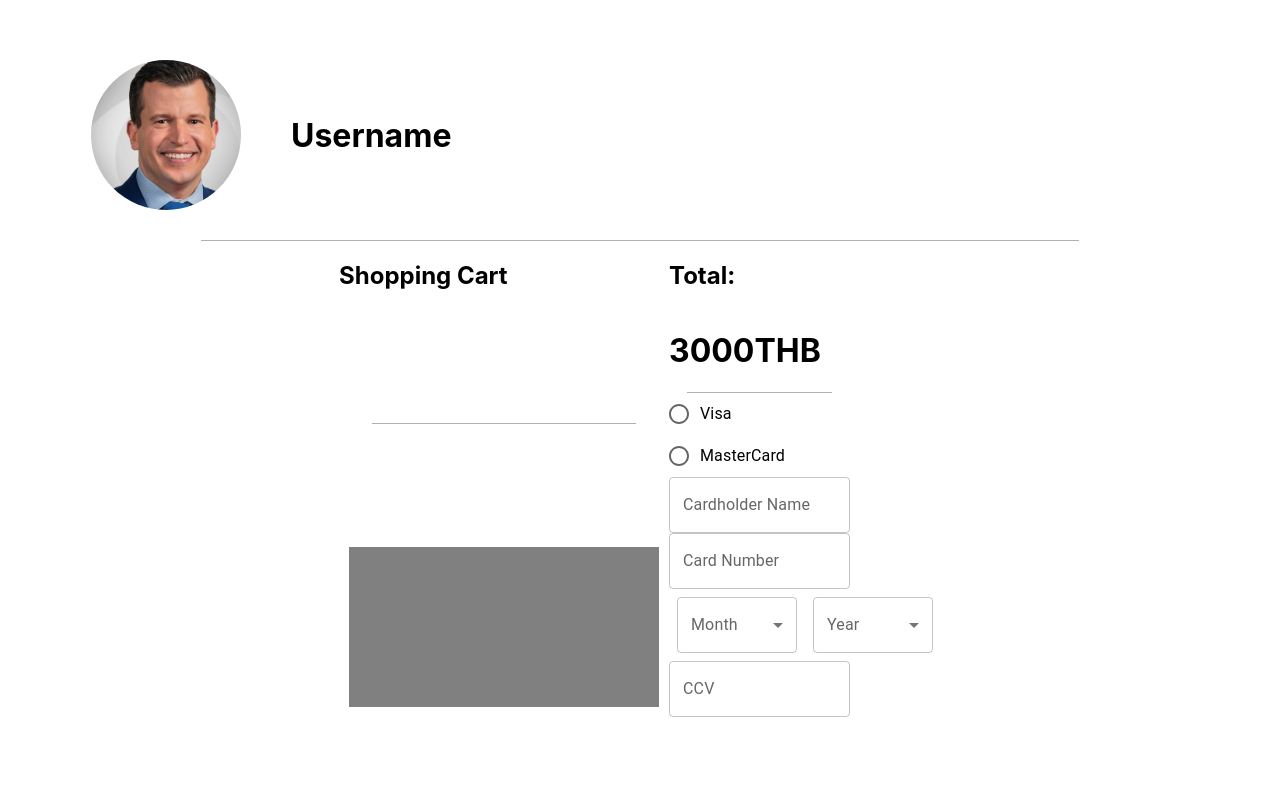
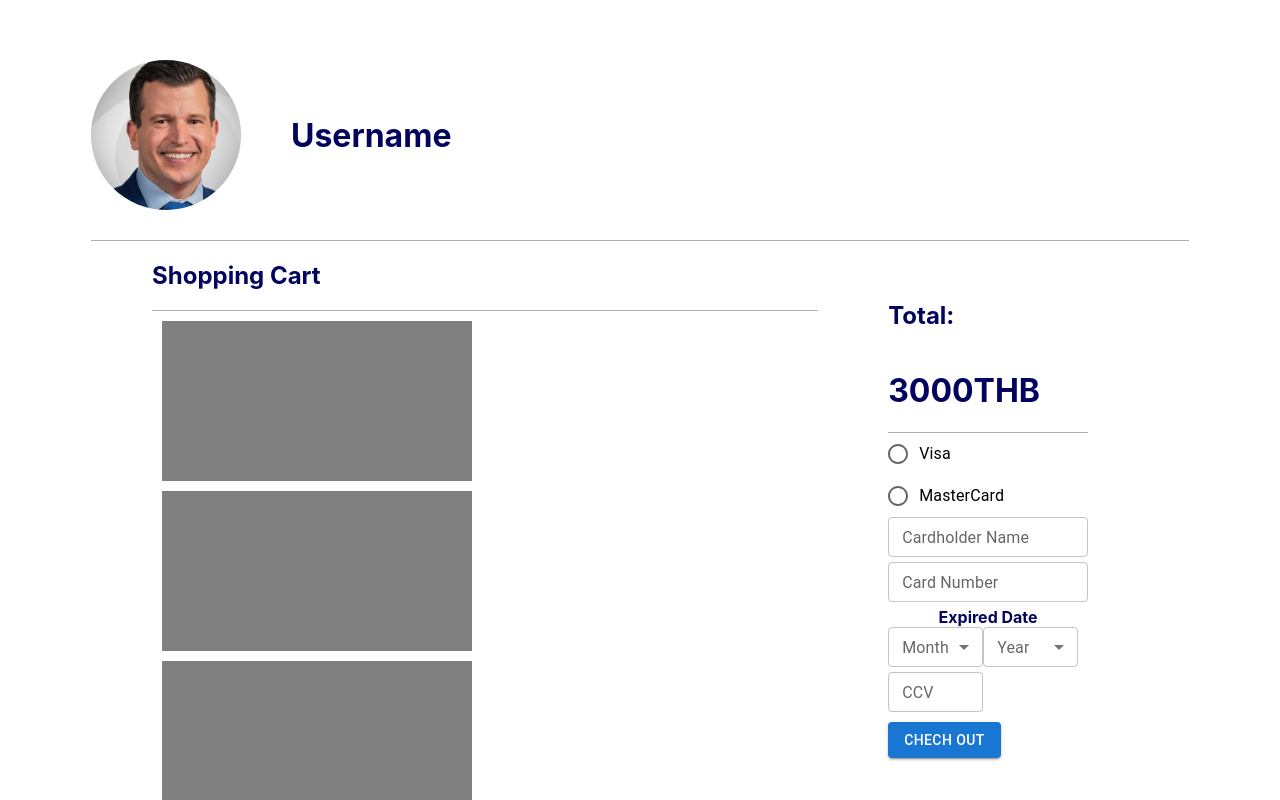
Before and after one commit to Sorawit-Kwanmuk/group-project-front-end, a React (Create React App) app: page / in a window 1280 px wide. Shown: the top 800 px of the page. Built offline with nearby package versions, Linux system fonts and the light colour scheme.

Commit message:
button submit form ยังพังอยู่

```diff
--- a/src/components/ShoppingCart/ShoppingCart.js
+++ b/src/components/ShoppingCart/ShoppingCart.js
@@ -1,7 +1,11 @@
 import './styleShoppingCart.css';
 import Avatar from '@mui/material/Avatar';
 import John from '../../public/images/john.jpg';
-import { imageConfig } from './muiConfig';
+import {
+  imageConfig,
+  FormControlConfig,
+  FormShortControlConfig,
+} from './muiConfig';
 import { useState } from 'react';
 import Radio from '@mui/material/Radio';
 import RadioGroup from '@mui/material/RadioGroup';
@@ -11,17 +15,25 @@ import InputLabel from '@mui/material/InputLabel';
 import Select from '@mui/material/Select';
 import { TextField } from '@mui/material';
 import MenuItem from '@mui/material/MenuItem';
-import FormHelperText from '@mui/material/FormHelperText';
+import Button from '@mui/material/Button';
 
 function ShoppingCart() {
   const [image, setImage] = useState({ profileImage: '' });
   const [payment, setPayment] = useState('Visa');
-  const [value, setValue] = useState(new Date());
   const [month, setMonth] = useState('');
   const [year, setYear] = useState('');
+  const [cardHolderName, setCardHolderName] = useState('');
+  const [cardNumber, setCardNumber] = useState('');
+  const [ccv, setCcv] = useState('');
 
-  const handleChange = event => {
-    setPayment(event.target.value);
+  const handleSubmitPayment = event => {
+    event.preventDefault();
+    console.log('payment: ', payment);
+    console.log('month: ', month);
+    console.log('year: ', year);
+    console.log('cardHolderName: ', cardHolderName);
+    console.log('cardNumber: ', cardNumber);
+    console.log('ccv: ', ccv);
   };
 
   return (
@@ -49,6 +61,10 @@ function ShoppingCart() {
             </div>
             <div className='grayLine'></div>
             <div className='MockUpCourseCard'></div>
+            <div className='MockUpCourseCard'></div>
+            <div className='MockUpCourseCard'></div>
+            <div className='MockUpCourseCard'></div>
+            <div className='MockUpCourseCard'></div>
           </div>
           <div className='inputPayment'>
             <div className='inputPaymentCalculate'>
@@ -60,12 +76,12 @@ function ShoppingCart() {
               <div className='grayLine'></div>
             </div>
             <div className='divFormAddPayment'>
-              <form>
+              <form className='formPayment' onChange={handleSubmitPayment}>
                 <div className='divPaymentRadio'>
                   <RadioGroup
                     name='controlled-radio-buttons-group'
                     value={payment}
-                    onChange={handleChange}>
+                    onChange={e => setPayment(e.target.value)}>
                     <FormControlLabel
                       value='visa'
                       control={<Radio />}
@@ -83,16 +99,31 @@ function ShoppingCart() {
                     id='outlined-basic'
                     label='Cardholder Name'
                     variant='outlined'
+                    size='small'
+                    sx={FormControlConfig}
+                    value={cardHolderName}
+                    onChange={e => setCardHolderName(e.target.value)}
                   />
                   <TextField
                     id='outlined-basic'
                     label='Card Number'
                     variant='outlined'
+                    size='small'
+                    sx={FormControlConfig}
+                    value={cardNumber}
+                    onChange={e => setCardNumber(e.target.value)}
                   />
                 </div>
-
+                <div className='divExpiredDateController'>
+                  <h4 className='ExpiredDateH4'>Expired Date</h4>
                   <div className='ExpiredDateController'>
-                  <FormControl sx={{ m: 1, minWidth: 120 }}>
+                    <FormControl
+                      size='small'
+                      sx={{
+                        marginLeft: '0px',
+                        marginBottom: '5px',
+                        minWidth: 95,
+                      }}>
                       <InputLabel id='demo-simple-select-helper-label'>
                         Month
                       </InputLabel>
@@ -120,8 +151,10 @@ function ShoppingCart() {
                         <MenuItem value={'11'}>11</MenuItem>
                         <MenuItem value={'12'}>12</MenuItem>
                       </Select>
-                  </FormControl>{' '}
-                  <FormControl sx={{ m: 1, minWidth: 120 }}>
+                    </FormControl>
+                    <FormControl
+                      size='small'
+                      sx={{ marginBottom: '5px', minWidth: 95 }}>
                       <InputLabel id='demo-simple-select-helper-label'>
                         Year
                       </InputLabel>
@@ -136,22 +169,41 @@ function ShoppingCart() {
                         <MenuItem value=''>
                           <em>00</em>
                         </MenuItem>
-                      <MenuItem value={'01'}>01</MenuItem>
-                      <MenuItem value={'02'}>02</MenuItem>
-                      <MenuItem value={'03'}>03</MenuItem>
-                      <MenuItem value={'04'}>04</MenuItem>
-                      <MenuItem value={'05'}>05</MenuItem>
-                      <MenuItem value={'06'}>06</MenuItem>
-                      <MenuItem value={'07'}>07</MenuItem>
-                      <MenuItem value={'08'}>08</MenuItem>
-                      <MenuItem value={'09'}>09</MenuItem>
-                      <MenuItem value={'10'}>10</MenuItem>
-                      <MenuItem value={'11'}>11</MenuItem>
-                      <MenuItem value={'12'}>12</MenuItem>
+                        <MenuItem value={'2021'}>2021</MenuItem>
+                        <MenuItem value={'2022'}>2022</MenuItem>
+                        <MenuItem value={'2023'}>2023</MenuItem>
+                        <MenuItem value={'2024'}>2024</MenuItem>
+                        <MenuItem value={'2025'}>2025</MenuItem>
+                        <MenuItem value={'2026'}>2026</MenuItem>
+                        <MenuItem value={'2027'}>2027</MenuItem>
+                        <MenuItem value={'2028'}>2028</MenuItem>
+                        <MenuItem value={'2029'}>2029</MenuItem>
+                        <MenuItem value={'2030'}>2030</MenuItem>
                       </Select>
                     </FormControl>
                   </div>
-                <TextField id='outlined-basic' label='CCV' variant='outlined' />
+                </div>
+                <div className='TextFieldCCV'>
+                  <TextField
+                    id='outlined-basic'
+                    label='CCV'
+                    variant='outlined'
+                    size='small'
+                    sx={FormShortControlConfig}
+                    value={ccv}
+                    onChange={e => setCcv(e.target.value)}
+                  />
+                </div>
+                <div className='paymentButton'>
+                  <Button
+                    variant='contained'
+                    type='submit'
+                    sx={{
+                      marginTop: '10px',
+                    }}>
+                    Chech Out
+                  </Button>
+                </div>
               </form>
             </div>
           </div>
--- a/src/components/ShoppingCart/muiConfig.js
+++ b/src/components/ShoppingCart/muiConfig.js
@@ -5,4 +5,16 @@ const imageConfig = {
 const ToggleButtonConfig = {
   width: '200px',
 };
-export { imageConfig, ToggleButtonConfig };
+const FormControlConfig = {
+  width: '100%',
+  marginBottom: '5px',
+};
+const FormShortControlConfig = {
+  width: '95px',
+};
+export {
+  imageConfig,
+  ToggleButtonConfig,
+  FormControlConfig,
+  FormShortControlConfig,
+};
--- a/src/components/ShoppingCart/styleShoppingCart.css
+++ b/src/components/ShoppingCart/styleShoppingCart.css
@@ -6,6 +6,7 @@
     align-items: center;
     margin: 30px;
     width: 100%;
+    color: #03045E;
 
 }
 
@@ -29,9 +30,9 @@
 }
 
 .grayLine {
-    margin: auto;
+    margin: 0 auto;
     background-color: rgb(179, 176, 176);
-    width: 80%;
+    width: 100%;
     height: 1px;
 }
 
@@ -76,20 +77,29 @@
 
 }
 
+.inputPayment {
+
+    width: 100%;
+    padding: 40px;
+}
+
 .shoppingCartBottom {
     display: flex;
     flex-direction: row;
+    width: 80%;
 }
 
 .CoursesInCart {
-    display: flex;
     flex-direction: column;
     justify-content: center;
+    align-items: top;
+    width: 100%;
 }
 
 .CoursesInCartHeader {
     display: flex;
     flex-direction: row;
+    color: #03045E;
 
 }
 
@@ -102,7 +112,13 @@
 
 .inputPaymentCalculate {
     display: flex;
-    flex-direction: column
+    flex-direction: column;
+    color: #03045E;
+}
+
+.inputPaymentCalculate>h2,
+h1 {
+    color: #03045E;
 }
 
 .inputPaymentCalculateAmount {
@@ -122,14 +138,42 @@
 }
 
 .inputPayment {
-    width: 30%
+    width: 30%;
+    margin-left: 30px;
 }
 
 .ExpiredDateController {
     display: flex;
     flex-direction: row;
-    justify-content: space-between;
     align-items: center;
     width: 100%;
 
 }
+
+.ExpiredDateH4 {
+    margin: 0 auto;
+    justify-content: center;
+    text-align: center;
+    color: #03045E;
+}
+
+.ExpiredDateController {
+    margin: 0 auto;
+}
+
+.TextFieldCCV {
+    width: 100%;
+}
+
+.paymentButton {
+
+    justify-content: center;
+}
+
+.formPayment {
+    display: flex;
+    flex-direction: column;
+    justify-content: left;
+
+    width: 100%;
+}
```
Lines whose indentation alone changed are shown as unchanged.
